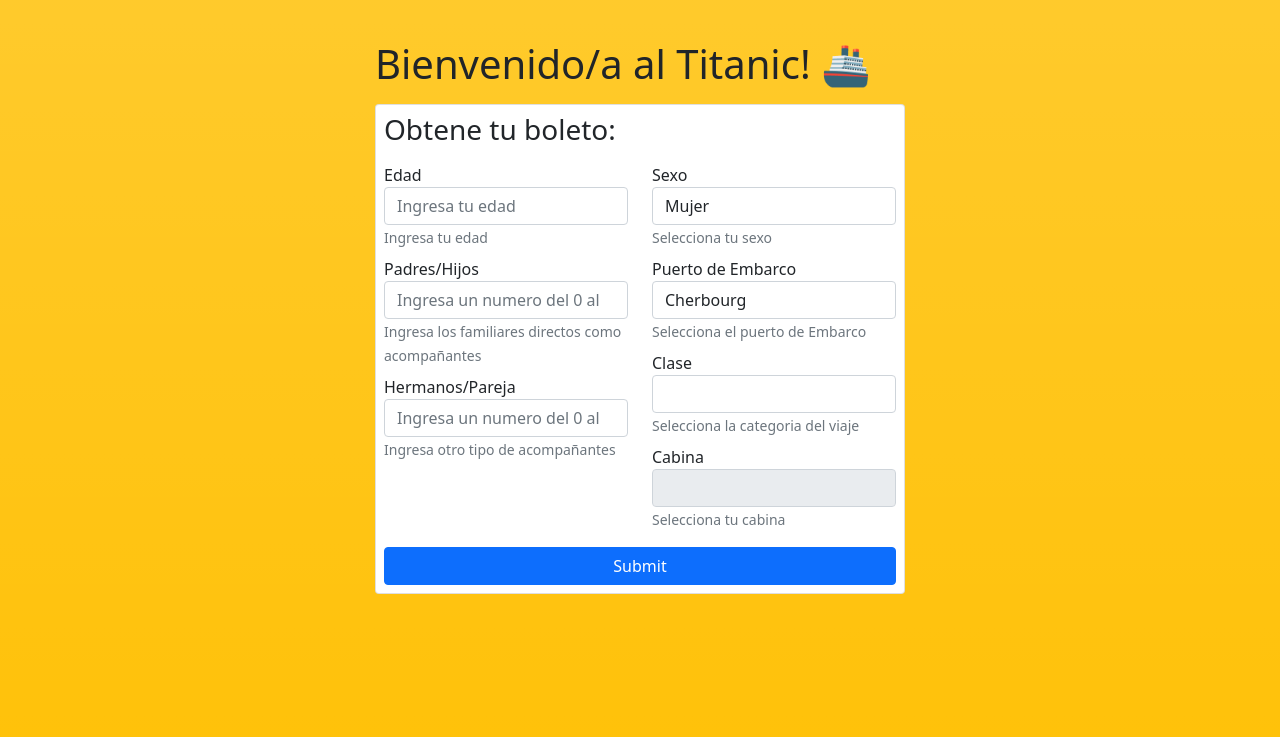
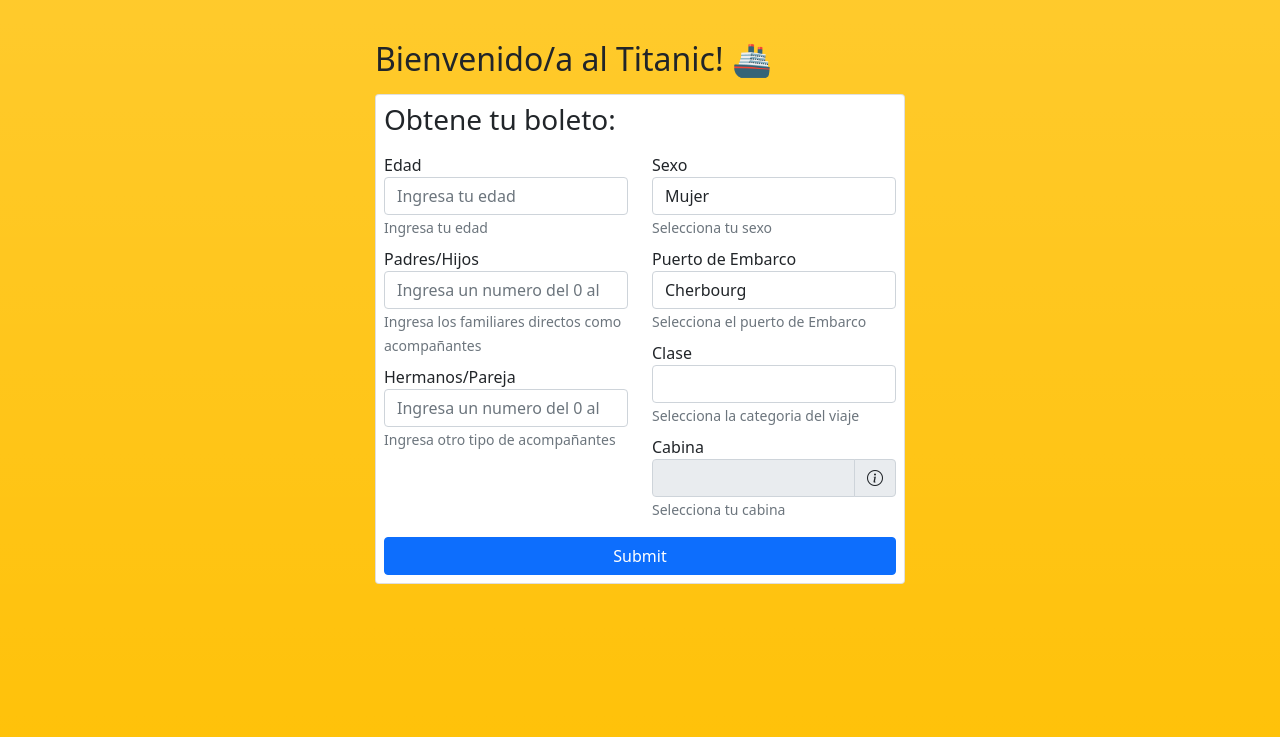
Before and after one commit to omniboyOK/titanic-prediction, a Flask app: page / in a window 1280 px wide. Shown: the top 737 px of the page. Run offline with Flask 2, Linux system fonts and the light colour scheme; lists and menus that the app fills with data are empty; parts of the project's set-up code (start-up, migrations or seed data) failed here and were passed over; some libraries are stand-ins or nearby versions.

Commit message:
logica del tooltip y tooltip en cabina

```diff
--- a/static/form.js
+++ b/static/form.js
@@ -73,6 +73,14 @@ function submitModel(age, parch, sibSp, sex_male, embarked, clase, cabin) {
 }
 
 $(document).ready(function () {
+  // Tooltip initialization
+  let tooltipTriggerList = [].slice.call(
+    document.querySelectorAll('[data-bs-toggle="tooltip"]')
+  );
+  let tooltipList = tooltipTriggerList.map(function (tooltipTriggerEl) {
+    return new bootstrap.Tooltip(tooltipTriggerEl);
+  });
+
   fetch(`/classes`)
     .then((response) => response.json())
     .then((data) => {
--- a/templates/index.html
+++ b/templates/index.html
@@ -11,7 +11,7 @@
     <!-- Bootstrap -->
     <link href="../static/css/bootstrap.min.css" rel="stylesheet">
     <link href="../static/css/index.css" rel="stylesheet">
-
+    <link rel="stylesheet" href="https://cdn.jsdelivr.net/npm/bootstrap-icons@1.5.0/font/bootstrap-icons.css">
     <!-- HTML5 shim and Respond.js for IE8 support of HTML5 elements and media queries -->
     <!-- WARNING: Respond.js doesn't work if you view the page via file:// -->
     <!--[if lt IE 9]>
@@ -25,7 +25,7 @@
         <div class="row justify-content-center mb-3 p-3 rounded">
             <div class="col-lg-6 align-self-center">
                 <div>
-                    <h1 class="mb-3">Bienvenido/a al Titanic! 🚢</h1>
+                    <h2 class="mb-3">Bienvenido/a al Titanic! 🚢</h2>
                 </div>
                 <form class="card p-2"
                     action="javascript:handleSubmit(age.value, parch.value, sibSp.value, sex_male.value, embarked.value, clase.value, cabin.value)">
@@ -92,10 +92,13 @@
                             </div>
                             <div class="form-group mb-2">
                                 <label for="clase">Cabina</label>
-                                <div>
+                                <div class="input-group">
                                     <select class="select form-control" id="cabin" disabled required>
                                         <option value="" selected></option>
                                     </select>
+                                    <span class="input-group-text" data-bs-toggle="tooltip" data-bs-placement="top"
+                                        title="Las cabinas disponibles se mostraran segun la clase en la que viajes"><i
+                                            class="bi bi-info-circle"></i></span>
                                 </div>
                                 <small id="cabinHelp" class="form-text text-muted">Selecciona tu cabina</small>
                             </div>
@@ -140,6 +143,8 @@
 
     <!-- jQuery (necessary for Bootstrap's JavaScript plugins) -->
     <script src="https://ajax.googleapis.com/ajax/libs/jquery/1.12.4/jquery.min.js"></script>
+    <!-- Popper (necessary for Bootstrap's JavaScript plugins) -->
+    <script src="https://unpkg.com/@popperjs/core@2"></script>
     <!-- Include all compiled plugins (below), or include individual files as needed -->
     <script src="../static/js/bootstrap.min.js"></script>
     <!-- Custom scripts -->
```
